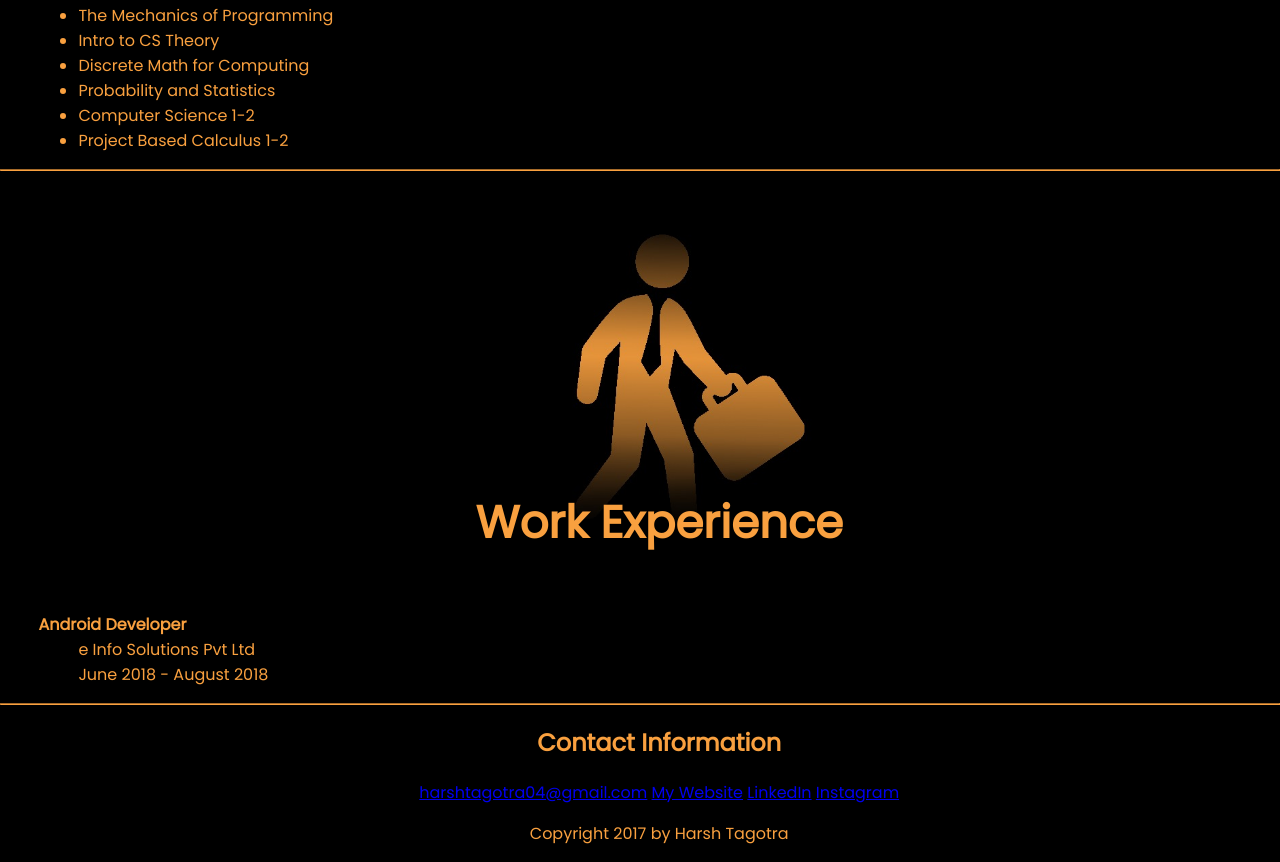
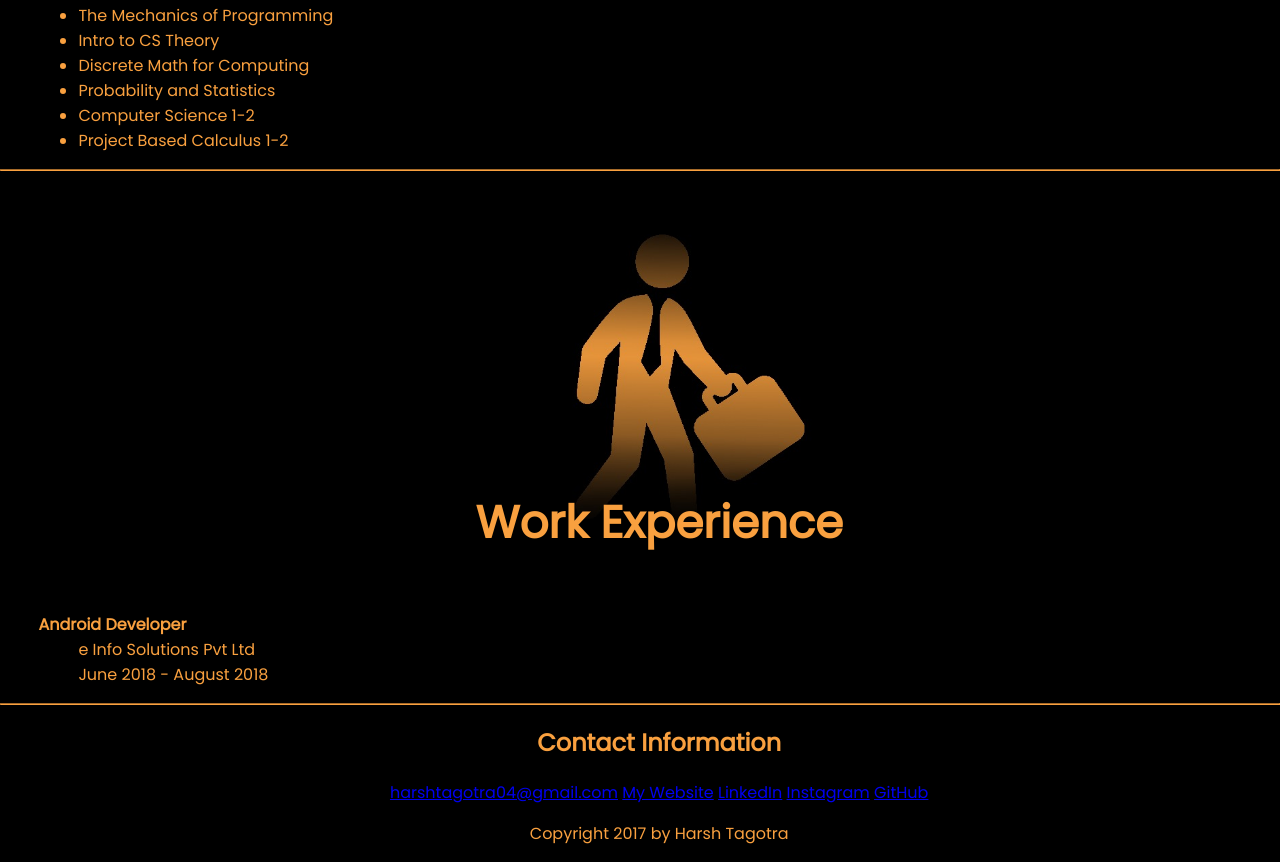
Before and after one commit to hxt1965/website, a plain HTML site: page index.html in a window 1280 px wide. Shown: the part 2989-3851 px from the top of the page. Drawn offline with Linux system fonts and the light colour scheme.

Commit message:
added github link

```diff
--- a/index.html
+++ b/index.html
@@ -113,6 +113,7 @@
             <a href="http://people.rit.edu/hxt1965" target="_blank">My Website</a>
             <a href="http://linkedin.com/in/harsh-tagotra" target="_blank">LinkedIn</a>
             <a href="http://instagram.com/harshtag04" target="_blank">Instagram</a>
+            <a href="http://github.com/hxt1965" target="_blank">GitHub</a>
         </div>
 
         <p>Copyright 2017 by Harsh Tagotra</p>
```
